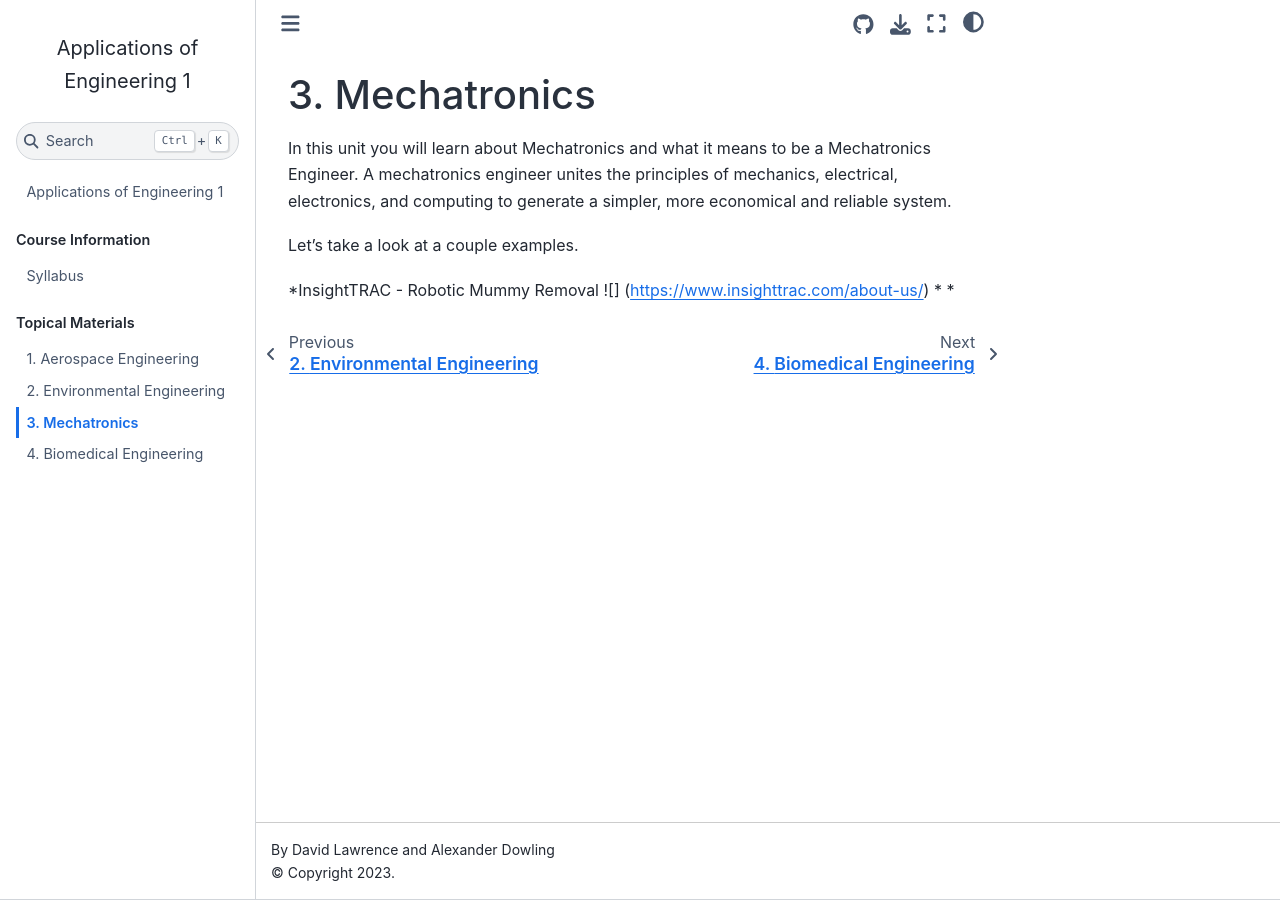
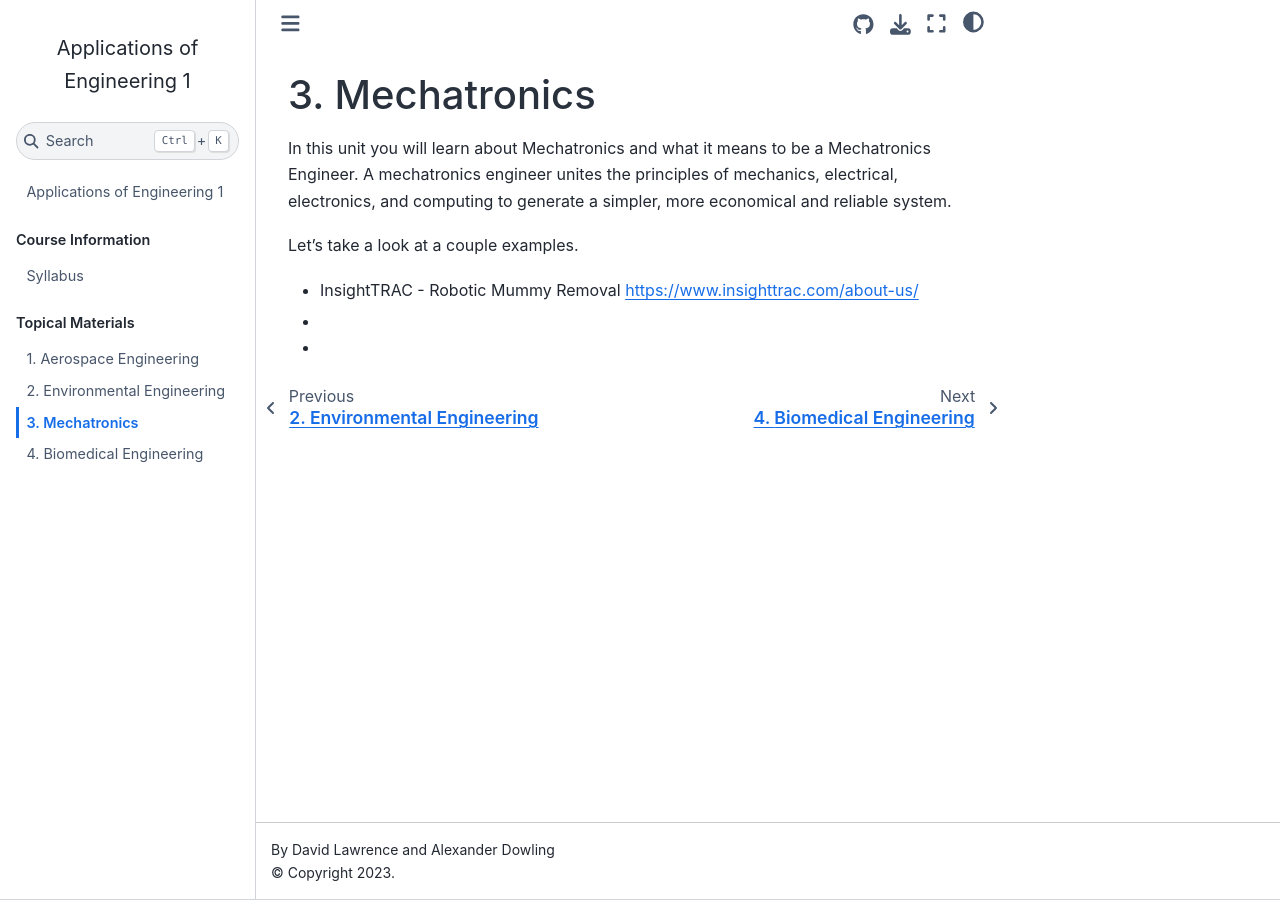
Before and after one commit to Culver-Academies/engineering1, a Jupyter Book: the page built from mech/mechatronics.md, in a window 1280 px wide. Built offline with Jupyter Book 1.0.4 settings and Sphinx 7.4.7 and the Sphinx Book theme 1.1.4, drawn with Linux system fonts in a browser that asks for light colours.

```diff
--- a/mech/mechatronics.md
+++ b/mech/mechatronics.md
@@ -4,6 +4,6 @@ In this unit you will learn about Mechatronics and what it means to be a Mechatr
 
 Let's take a look at a couple examples.
 
-*InsightTRAC - Robotic Mummy Removal ![] (https://www.insighttrac.com/about-us/)
+* InsightTRAC - Robotic Mummy Removal https://www.insighttrac.com/about-us/
 *
 *
```
